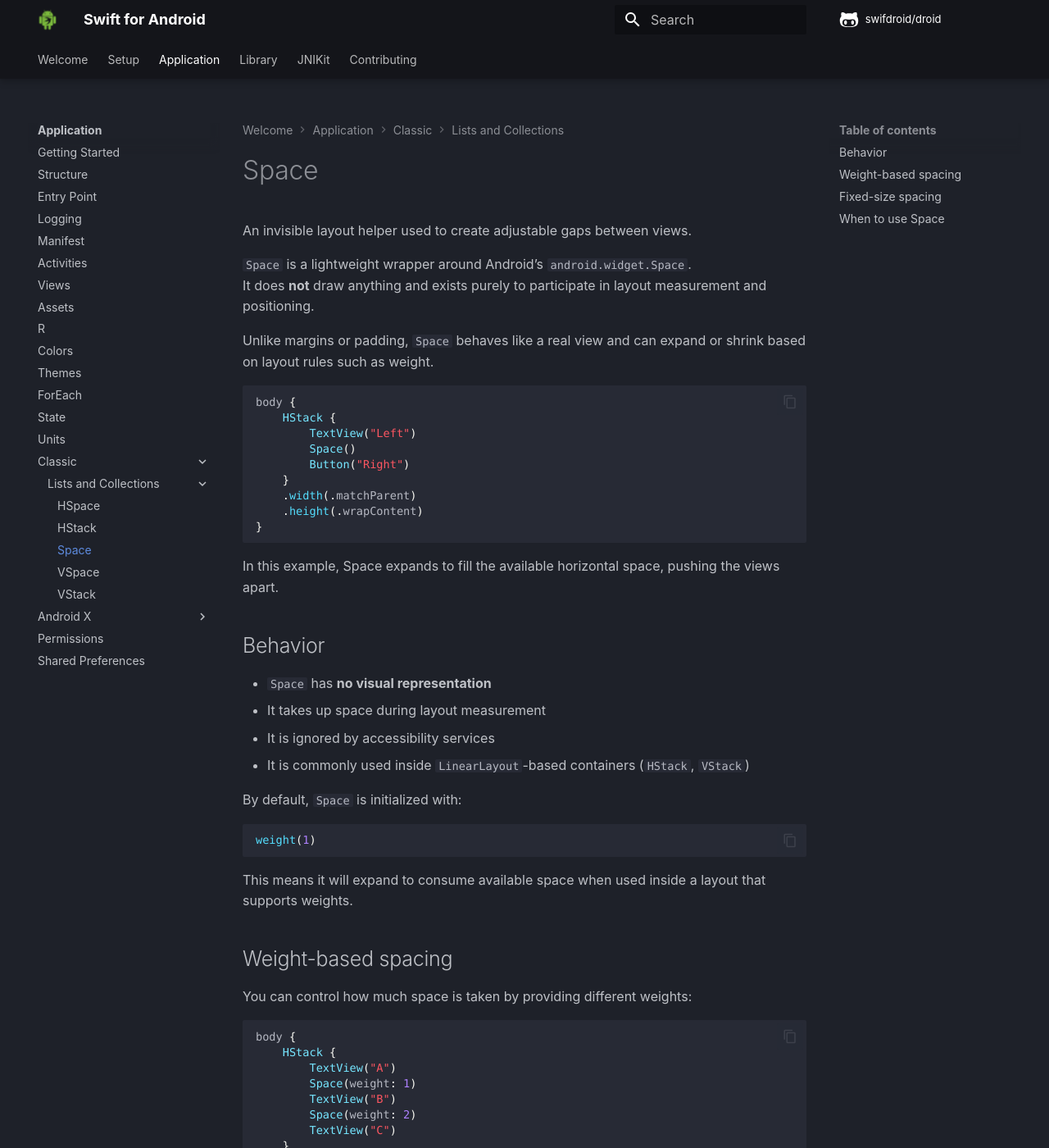
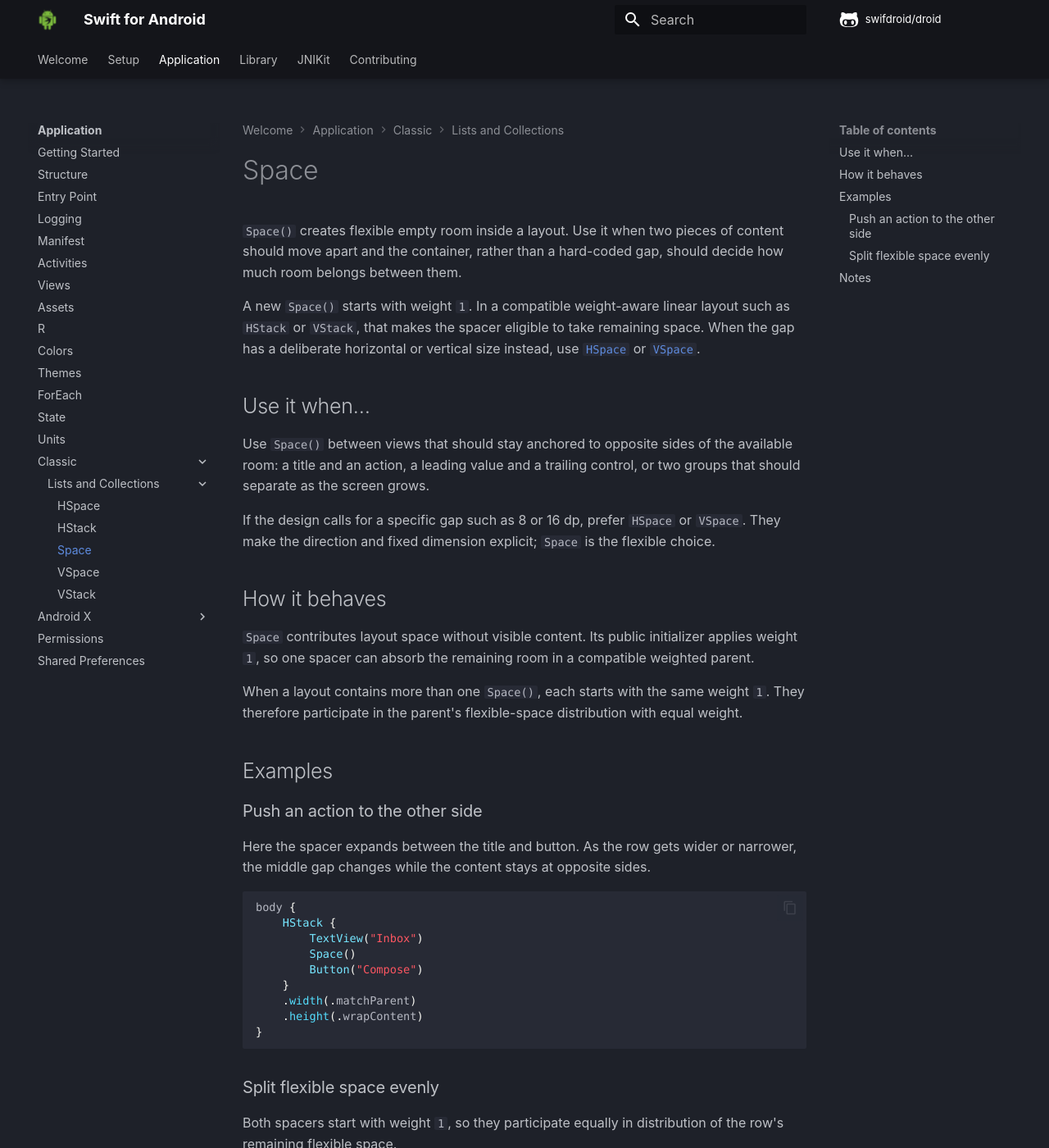
Before and after one commit to swifdroid/docs, an MkDocs documentation site: the page built from docs/app/classic/space.md, in a window 1280 px wide and 1400 px high. Shown: the whole window at 82% size. Built offline with MkDocs 1.6.1 and Material for MkDocs 9.7.7, drawn with Linux system fonts in a browser that asks for light colours; comment, search, counter and statistics services are not loaded; some of the changed text lies outside the part shown.

Commit message:
✍️ Improve `Space`, `HSpace`, and `VSpace`

````diff
--- a/docs/app/classic/space.md
+++ b/docs/app/classic/space.md
@@ -1,79 +1,59 @@
 # Space
 
-An invisible layout helper used to create adjustable gaps between views.
+`Space()` creates flexible empty room inside a layout. Use it when two pieces of content should move apart and the container, rather than a hard-coded gap, should decide how much room belongs between them.
 
-`Space` is a lightweight wrapper around Android’s `android.widget.Space`.
-It does **not** draw anything and exists purely to participate in layout measurement and positioning.
+A new `Space()` starts with weight `1`. In a compatible weight-aware linear layout such as `HStack` or `VStack`, that makes the spacer eligible to take remaining space. When the gap has a deliberate horizontal or vertical size instead, use [`HSpace`](h-space.md) or [`VSpace`](v-space.md).
 
-Unlike margins or padding, `Space` behaves like a real view and can expand or shrink based on layout rules such as weight.
+## Use it when…
+
+Use `Space()` between views that should stay anchored to opposite sides of the available room: a title and an action, a leading value and a trailing control, or two groups that should separate as the screen grows.
+
+If the design calls for a specific gap such as 8 or 16 dp, prefer `HSpace` or `VSpace`. They make the direction and fixed dimension explicit; `Space` is the flexible choice.
+
+## How it behaves
+
+`Space` contributes layout space without visible content. Its public initializer applies weight `1`, so one spacer can absorb the remaining room in a compatible weighted parent.
+
+When a layout contains more than one `Space()`, each starts with the same weight `1`. They therefore participate in the parent's flexible-space distribution with equal weight.
+
+## Examples
+
+### Push an action to the other side
+
+Here the spacer expands between the title and button. As the row gets wider or narrower, the middle gap changes while the content stays at opposite sides.
 
 ```swift
 body {
     HStack {
-        TextView("Left")
+        TextView("Inbox")
         Space()
-        Button("Right")
+        Button("Compose")
     }
     .width(.matchParent)
     .height(.wrapContent)
 }
 ```
 
-In this example, Space expands to fill the available horizontal space, pushing the views apart.
+### Split flexible space evenly
 
-
-## Behavior
-
-- `Space` has **no visual representation**
-- It takes up space during layout measurement
-- It is ignored by accessibility services
-- It is commonly used inside `LinearLayout`-based containers (`HStack`, `VStack`)
-
-By default, `Space` is initialized with:
-
-```swift
-weight(1)
-```
-This means it will expand to consume available space when used inside a layout that supports weights.
-
-## Weight-based spacing
-
-You can control how much space is taken by providing different weights:
+Both spacers start with weight `1`, so they participate equally in distribution of the row's remaining flexible space.
 
 ```swift
 body {
     HStack {
-        TextView("A")
-        Space(weight: 1)
-        TextView("B")
-        Space(weight: 2)
-        TextView("C")
+        TextView("Start")
+        Space()
+        TextView("Middle")
+        Space()
+        TextView("End")
     }
+    .width(.matchParent)
+    .height(.wrapContent)
 }
 ```
 
-In this layout:
-- The second space will be twice as wide as the first
-- All spacing is resolved by the layout system, not manually calculated
+## Notes
 
-## Fixed-size spacing
+When declaring a new spacer inline, keep `Space()` at its default weight. Chaining `.weight(...)` onto a newly constructed `Space()` does not replace that initializer-applied weight in the current API.
 
-If you need a fixed gap instead of flexible spacing, you can set explicit dimensions:
-```swift
-Space()
-    .width(16, .dp)
-```
-This behaves like a constant spacer and does not rely on weight.
-
-## When to use Space
-
-Use `Space` when:
-- You need flexible spacing between views
-- You want layout-driven gaps instead of hardcoded margins
-- You want to distribute empty space predictably
-
-Avoid `Space` when:
-- Padding or margins are sufficient
-- The layout does not support weights
-
-`Space` is a simple but powerful tool for building clean, adaptive layouts while staying fully aligned with native Android behavior.
+If a directional spacer needs an explicit construction-time weight, `HSpace` and `VSpace` expose `weight:` in their public initializers.
````
Also changed, not shown: docs/app/classic/h-space.md (+40 -10 lines), docs/app/classic/v-space.md (+40 -10 lines).
